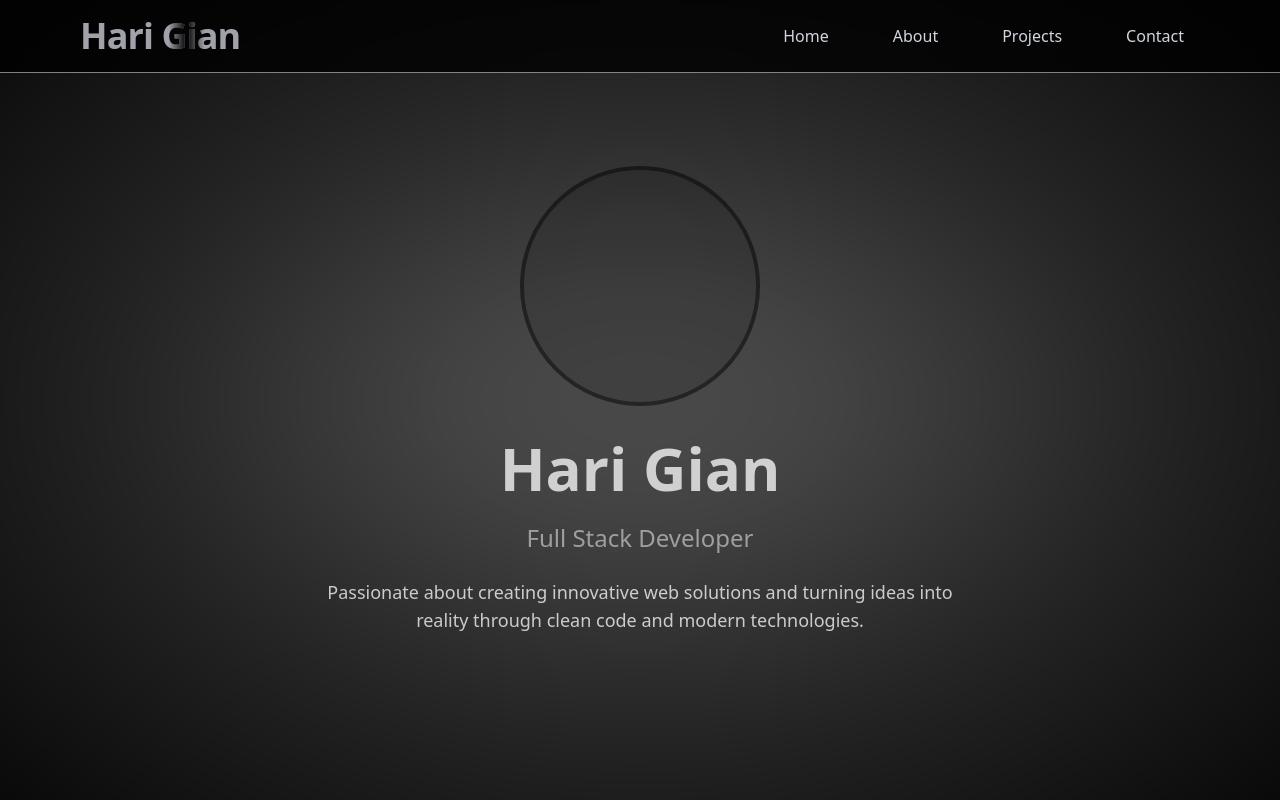
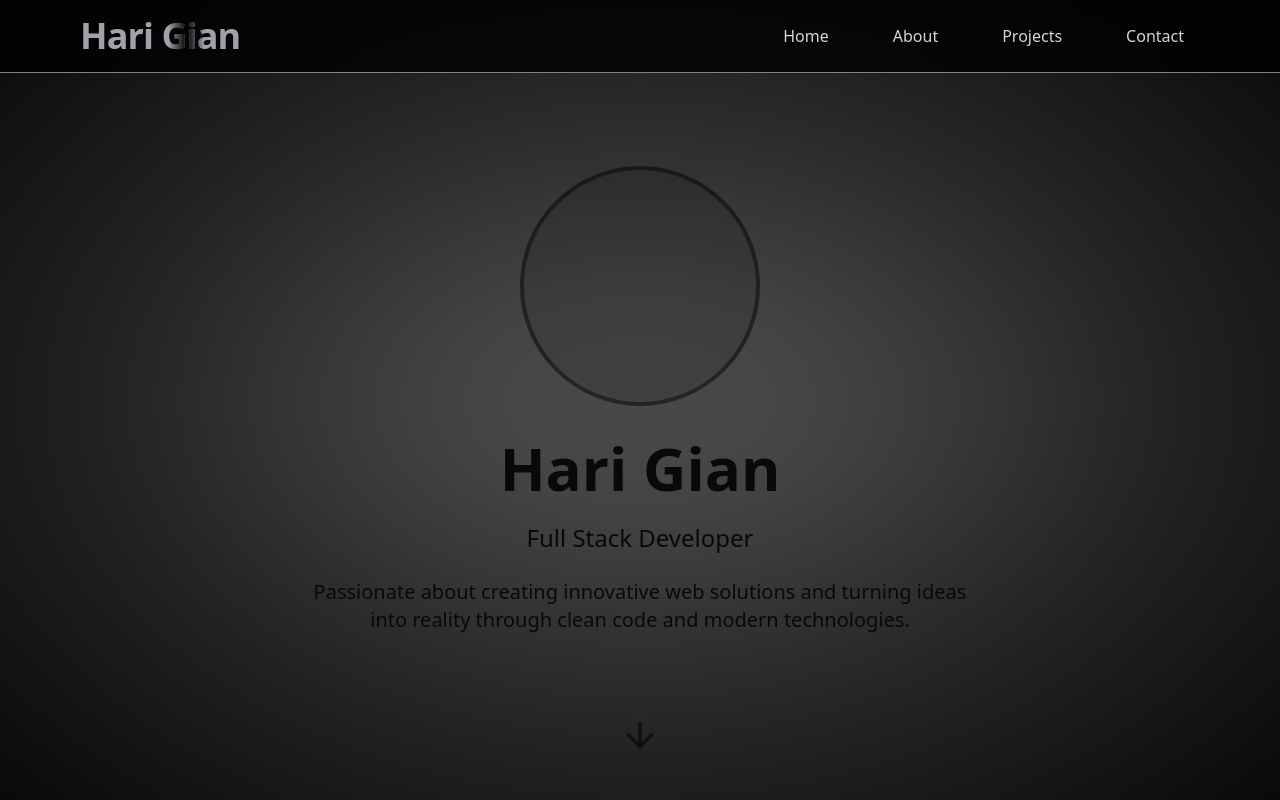
Before and after one commit to Hari-Gian/PortfolioWebseite, a Next.js app: page / in a window 1280 px wide. Shown: the top 800 px of the page. Built offline with nearby package versions, Linux system fonts and the light colour scheme.

Commit message:
about me überarbeitet

```diff
--- a/WebseiteKomponenten/aboutme.tsx
+++ b/WebseiteKomponenten/aboutme.tsx
@@ -84,7 +84,7 @@ export default function AboutMe() {
     ];
 
     return (
-        <div id="about" className="min-h-screen text-black py-20">
+        <div id="about" className="min-h-screen text-white py-20">
             <div className="container mx-auto px-4">
                 <div className="max-w-7xl mx-auto">
                     {/* Header */}
@@ -110,10 +110,10 @@ export default function AboutMe() {
                                 viewport={{once: true}}
                                 className="group"
                             >
-                                <div className="relative rounded-lg p-5 max-w-5xl mx-auto bg-white shadow-lg border border-black/10 hover:border-black/20 transition-all duration-300">
+                                <div className="relative rounded-lg p-5 max-w-5xl mx-auto bg-gradient-to-b from-black to-black/60 border border-white/75 transition-all duration-300">
                                     <div className={`flex flex-col md:flex-row items-center gap-7 ${section.imagePosition === 'right' ? 'md:flex-row-reverse' : ''}`}>
                                         <div className="w-full md:w-1/3">
-                                            <div className="relative aspect-[4/3] w-full rounded-lg overflow-hidden border-2 border-black/10">
+                                            <div className="relative aspect-[4/3] w-full rounded-lg overflow-hidden border-2 border-white/10">
                                                 <Image
                                                     src={section.image}
                                                     alt={section.title}
@@ -123,10 +123,10 @@ export default function AboutMe() {
                                             </div>
                                         </div>
                                         <div className="w-full md:w-2/3">
-                                            <h3 className="text-3xl font-bold mb-4 text-black border-b border-black/10 pb-2">
+                                            <h3 className="text-3xl font-bold mb-4 text-white/75 border-b border-white/10 pb-2">
                                                 {section.title}
                                             </h3>
-                                            <p className="text-black/70 text-lg leading-relaxed">
+                                            <p className="text-white/50 text-lg leading-relaxed">
                                                 {section.text}
                                             </p>
                                         </div>
--- a/WebseiteKomponenten/home.tsx
+++ b/WebseiteKomponenten/home.tsx
@@ -31,13 +31,13 @@ export default function Home() {
                         animate={{ opacity: 1, y: 0 }}
                         transition={{ duration: 0.5, delay: 0.2 }}
                     >
-                        <h1 className="text-5xl md:text-6xl font-bold text-white/75">
+                        <h1 className="text-5xl md:text-6xl font-bold text-zinc-950">
                             Hari Gian
                         </h1>
-                        <h2 className="text-2xl text-white/50">
+                        <h2 className="text-2xl text-zinc-950">
                             Full Stack Developer
                         </h2>
-                        <p className="text-white/75 text-lg max-w-2xl mx-auto">
+                        <p className="text-zinc-950 max-w-2xl text-xl mx-auto">
                             Passionate about creating innovative web solutions and turning ideas into reality through clean code and modern technologies.
                         </p>
                     </motion.div>
@@ -48,14 +48,14 @@ export default function Home() {
                         initial={{ opacity: 0, y: -20 }}
                         animate={{ opacity: 1, y: 0 }}
                         transition={{
-                            duration: 0.5,
-                            delay: 0.8,
+                            duration: 1,
+                            delay: 0.5,
                             repeat: Infinity,
                             repeatType: "reverse",
-                            repeatDelay: 0.5
+                            repeatDelay: 0.1
                         }}
                     >
-                        <a href="#about" className="text-white hover:text-white/50 transition-colors">
+                        <a href="#about" className="text-black/75 hover:text-white/50 transition-colors">
                             <ArrowDown className="w-10 h-10" />
                         </a>
                     </motion.div>
```
